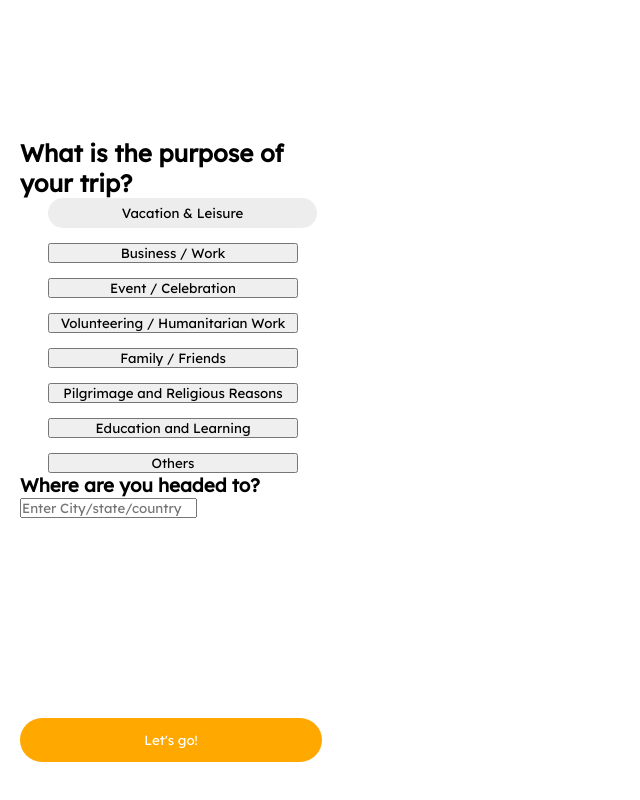
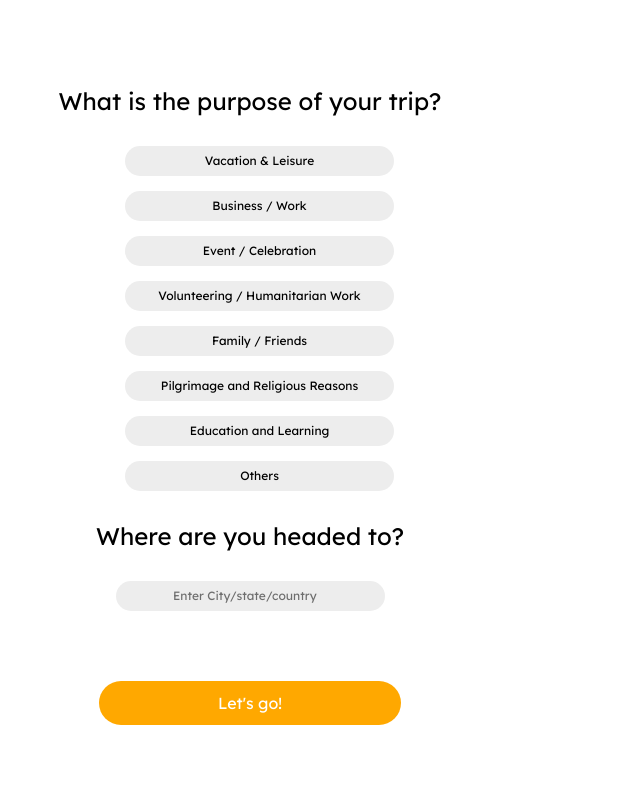
Before and after one commit to mw1163528384/itinereasy-app, a React (Create React App) app in the folder frontend/: page /tripType in a window 1280 px wide. Shown: the whole page, without its empty margins (0-640 px from the left). Built offline with nearby package versions, Linux system fonts and the light colour scheme.

Commit message:
edited newtrip, newtripdetail typeoftrip & newfont

```diff
--- a/frontend/src/App.js
+++ b/frontend/src/App.js
@@ -6,16 +6,12 @@ import { NewTripDetail } from "./pages/NewTripDetail";
 import { NewTripActivities } from "./pages/NewTripActivities";
 import { NewTripFood } from "./pages/NewTripFood";
 import { NewTripGenerate } from "./pages/NewTripGenerate";
-//import { LoginPage } from "./pages/LoginPage";
-import { HomePage } from "./pages/HomePage";
-//<Route path="/" element={<LoginPage/>}></Route>
 
 function App() {
   return(
     <BrowserRouter>
       <Routes>
-        <Route path="/" element={<HomePage/>}></Route>
-        <Route path="newTrip" element={<NewTrip/>}></Route>
+        <Route path="/" element={<NewTrip/>}></Route>
         <Route path="tripType" element={<TypeOfTrip/>}></Route>
         <Route path="tripDetail" element={<NewTripDetail/>}></Route>
         <Route path="tripActivities" element={<NewTripActivities/>}></Route>
--- a/frontend/src/pages/HomePage.jsx
+++ b/frontend/src/pages/HomePage.jsx
@@ -45,7 +45,7 @@ const HomePage = (getUserItineraryFromServer) => {
     }, [userItinerary])
 
     const handleAddTripClick = () => {
-        navigate('/newTrip');
+        navigate('/');
       };
 
       const localizer = momentLocalizer(moment)
--- a/frontend/src/pages/TypeOfTrip.jsx
+++ b/frontend/src/pages/TypeOfTrip.jsx
@@ -39,11 +39,13 @@ const TypeOfTrip = () => {
                     <h3>Where are you headed to?</h3>
 
                     <label className='Location'>
-                        <input type='text' value={location} onChange={handleLocationChange} placeholder='Enter City/state/country' />
+                        <input type='text' value={location} onChange={handleLocationChange} placeholder='Enter City/state/country' className='location-input'/>
                     </label>
                 </div>
 
+                    <div className="letsgo-container">
                     <button onClick={handleGo} className='letsgo-btn'> Let's go! </button>
+                    </div>
                 </div>
             </div>
         </div>
--- a/frontend/src/styles/NewTrip.css
+++ b/frontend/src/styles/NewTrip.css
@@ -5,8 +5,10 @@
 }
 
 @font-face {
-    font-family: "CustomFont";
+    font-family: "lexend-regular";
     src: url("../assets/fonts/Lexend-Regular.ttf");
+    font-family: "lexend-light";
+    src: url("../assets/fonts/Lexend-Light.ttf");
 }
 
 @media(min-width:768px) {
@@ -44,6 +46,7 @@
     margin-top: 40px;
     margin-left: 50px;
     margin-right: 50px;
+    font-family: "lexend-light";
 }
 
 .button-container {
--- a/frontend/src/styles/NewTripDetail.css
+++ b/frontend/src/styles/NewTripDetail.css
@@ -1,22 +1,8 @@
-* {
-    margin: 0;
-    box-sizing: border-box;
-    font-family: "CustomFont";
-}
-
 @font-face {
-    font-family: "CustomFont";
+    font-family: "lexend-regular";
     src: url("../assets/fonts/Lexend-Regular.ttf");
-}
-
-.body {
-    display: flex;
-    max-width: 346px;
-    max-height: 727px;
-    flex-direction: column;
-    height: 80vh;
-    align-items: center;
-    position: relative;
+    font-family: "lexend-light";
+    src: url("../assets/fonts/Lexend-Light.ttf");
 }
 
 /* Responsive styles for screen sizes up to 768px */
@@ -28,18 +14,50 @@
     }
   }
 
-.body-content {
-    padding: 20px;
-    flex-shrink: 0;
+.body-detail h2 {
+    display: flex;
+    flex-direction: column;
     word-wrap: break-word;
+    margin-top: 30px;
+    margin-left: 40px;
+    margin-right: 40px;
+    font-size: 24px;
+    text-align: left;
+    font-weight: 100;
+}
+
+.body-detail p {
+    font-size: 12px;
+    margin-top: 5px;
+    margin-left: 40px;
+    margin-right: 40px;
+    text-align: left;
+    font-weight: lighter;
+    font-family: "lexend-light";
+}
+
+.calendar-box {
+    display: flex;
+    flex-direction: column;
+    justify-content: center;
+    align-items: center;
+    margin-top: 5px;
+}
+
+.react-datepicker__input-container {
+    display: flex;
+    justify-content: center;
+    align-items: center;
+}
+
+.react-datepicker__day--highlighted {
+    background-color: #323232;
+    justify-content: center;
+    display: flex;
 }
 
 .custom-calendar {
     border: transparent;
-}
-
-.react-datepicker__day--highlighted {
-    background-color: #323232;
 }
 
 .react-datepicker__day--in-range {
@@ -49,3 +67,57 @@
 .react-datepicker__day--selected {
     background-color: #323232 !important;  /* your preferred color here */
 }
+
+
+.arrival-return-timings{
+    font-family: "lexend-light";
+    font-weight: bold;
+    display: flex;
+    flex-direction: column;
+    word-wrap: break-word;
+    margin-top: 50px;
+    margin-left: 40px;
+    margin-right: 40px;
+    font-size: 12px;
+    text-align: left;
+    color: white;
+}
+
+.select-container {
+    display: flex;
+    flex-direction: column;
+    justify-content: center;
+    align-items: center;
+    flex-direction: row;
+    margin-top: 5px;
+}
+
+.select-arrival {
+    font-family: "lexend-regular";
+    text-align: left;
+    font-size: 10px;
+    width: 120px;
+    height: 20px;
+    color: rgba(50,50,50,1);
+    border-radius: 25px;
+}
+
+.select-return {
+    font-family: "lexend-regular";
+    text-align: left;
+    font-size: 10px;
+    width: 120px;
+    height: 20px;
+    color: rgba(50,50,50,1);
+    border-radius: 25px;
+    margin-left: 10px;
+}
+
+.calendar-section {
+    margin-top: 5px;
+    border-radius: 25px;
+    padding: 5px;
+    box-sizing: border-box;
+    width: 80%;
+    background-color: #FFA800;
+}
--- a/frontend/src/styles/TypeOfTrip.css
+++ b/frontend/src/styles/TypeOfTrip.css
@@ -1,43 +1,24 @@
-* {
-    margin: 0;
-    box-sizing: border-box;
-    font-family: "CustomFont";
+@font-face {
+    font-family: "lexend-regular";
+    src: url("../assets/fonts/Lexend-Regular.ttf");
+    font-family: "lexend-light";
+    src: url("../assets/fonts/Lexend-Light.ttf");
 }
 
-@font-face {
-    font-family: "CustomFont";
-    src: url("../assets/fonts/Lexend-Regular.ttf");
-}
-
-
-.body-type {
-    margin-top: 100px;
-    padding: 20px;
-    flex-shrink: 0;
+.body-type h2 {
+    display: flex;
+    flex-direction: column;
     word-wrap: break-word;
-}
-
-.body-content h2 {
-    box-sizing:border-box;
-    background-color:rgba(255,255,255,1);
-    display:flex;
-    width:100%;
-    border-radius:25px;
-    gap:0;
-    flex-direction:column;
-    padding-bottom:31px;
-    padding-left:20px;
-    padding-right:20px;
-    padding-top: 10px;
-    font-weight: lighter;
+    margin-top: 30px;
+    margin-left: 40px;
+    margin-right: 40px;
+    font-size: 24px;
+    text-align: left;
+    font-weight: 100;
 }
 
 .trip-reason-selection {
-    font-weight:100;
-    text-align:left;
-    color:rgba(0,0,0,1);
     gap:15px;
-    flex-grow:1;
     justify-content:center;
     flex-direction:column;
     display:flex;
@@ -45,7 +26,8 @@
     width:250px;
     margin-left: auto;
     margin-right: auto;
-  }
+    margin-top: 30px;
+}
 
 .vacation-btn {
     justify-content: center;
@@ -56,15 +38,150 @@
     border-radius: 25px;
     border-color: transparent;
     background-color: rgba(237,237,237,1);
+    font-size: 12px;
+}
+
+.business-btn {
+    justify-content: center;
+    align-items: center;
+    display: flex;
+    height: 30px;
+    width: 269px;
+    border-radius: 25px;
+    border-color: transparent;
+    background-color: rgba(237,237,237,1);
+    font-size: 12px;
+}
+
+.event-btn {
+    justify-content: center;
+    align-items: center;
+    display: flex;
+    height: 30px;
+    width: 269px;
+    border-radius: 25px;
+    border-color: transparent;
+    background-color: rgba(237,237,237,1);
+    font-size: 12px;
+}
+
+.volunteering-btn {
+    justify-content: center;
+    align-items: center;
+    display: flex;
+    height: 30px;
+    width: 269px;
+    border-radius: 25px;
+    border-color: transparent;
+    background-color: rgba(237,237,237,1);
+    font-size: 12px;
+}
+
+.family-btn {
+    justify-content: center;
+    align-items: center;
+    display: flex;
+    height: 30px;
+    width: 269px;
+    border-radius: 25px;
+    border-color: transparent;
+    background-color: rgba(237,237,237,1);
+    font-size: 12px;
+}
+
+.pilgrimage-btn {
+    justify-content: center;
+    align-items: center;
+    display: flex;
+    height: 30px;
+    width: 269px;
+    border-radius: 25px;
+    border-color: transparent;
+    background-color: rgba(237,237,237,1);
+    font-size: 12px;
+}
+
+.education-btn {
+    justify-content: center;
+    align-items: center;
+    display: flex;
+    height: 30px;
+    width: 269px;
+    border-radius: 25px;
+    border-color: transparent;
+    background-color: rgba(237,237,237,1);
+    font-size: 12px;
+}
+
+.others-btn {
+    justify-content: center;
+    align-items: center;
+    display: flex;
+    height: 30px;
+    width: 269px;
+    border-radius: 25px;
+    border-color: transparent;
+    background-color: rgba(237,237,237,1);
+    font-size: 12px;
+}
+
+.body-description h3 {
+    display: flex;
+    flex-direction: column;
+    word-wrap: break-word;
+    margin-top: 30px;
+    margin-left: 40px;
+    margin-right: 40px;
+    font-size: 24px;
+    text-align: left;
+    font-weight: 100;
+}
+
+.body-description {
+    display: flex;
+    justify-content: center;
+    align-items: center;
+    flex-direction: column;
+}
+
+.Location {
+    justify-content: center;
+    align-items: center;
+    display: flex;
+    height: 30px;
+    width: 269px;
+    border-radius: 25px;
+    border-color: transparent;
+    background-color: rgba(237,237,237,1);
+    font-size: 12px;
+    margin-top: 30px;
+    font-weight: 100;
+}
+
+.location-input {
+    background-color: rgba(237,237,237,1);
+    font-size: 12px;
+    border: none;
+}
+
+.location-input::placeholder {
+    color: rgba(110,110,110);
+}
+
+.letsgo-container {
+    display: flex;
+    justify-content: center;
+    margin-bottom: 20px;
 }
 
 .letsgo-btn {
+    width: 302px;
+    height: 44px;
+    border-color: transparent;
     border-radius: 25px;
     background-color: #FFA800;
-    box-sizing: border-box;
-    height: 44px;
-    width: 302px;
-    margin-top: 200px;
-    color: white;
-    border-color: transparent;
+    color: #FFFFFF;
+    margin-top: 70px;
+    font-size: 16px;
+    text-align: center;
 }
```
Also changed, not shown: frontend/src/pages/NewTripDetail.jsx (+13 -8 lines), frontend/src/assets/fonts/Lexend-Light.ttf (added).
